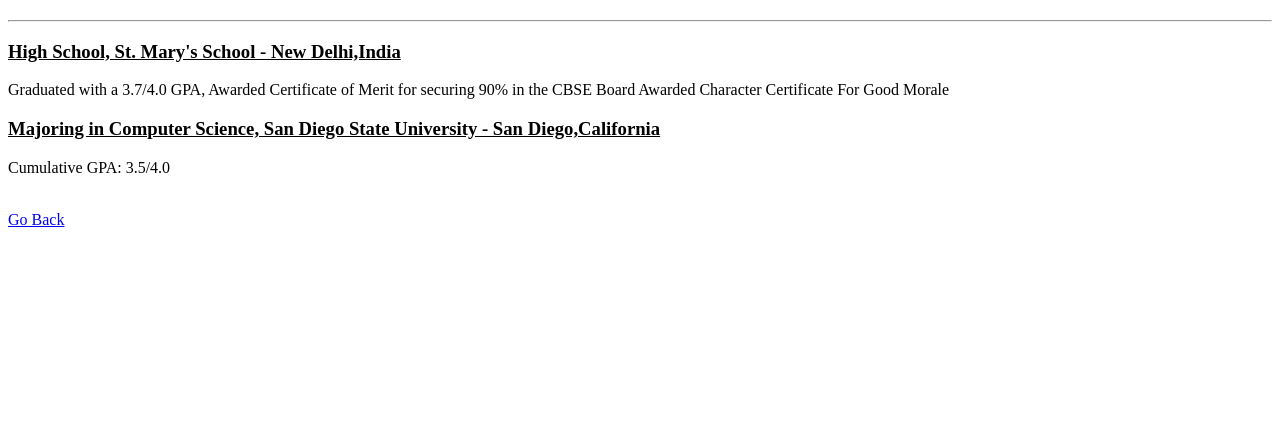
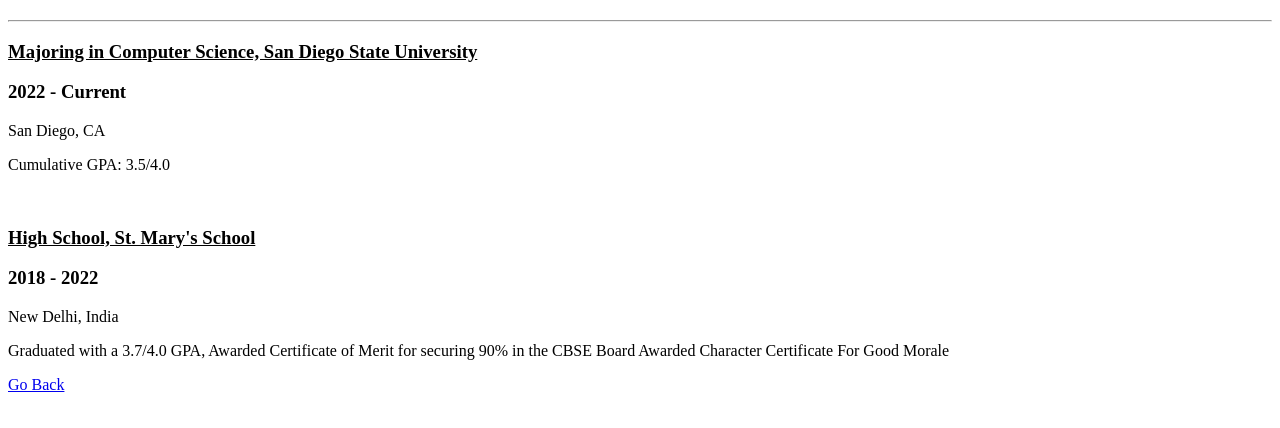
Before and after one commit to Adiiii03/My-Resume, a plain HTML site: page education.html in a window 1280 px wide. Shown: the part 60-488 px from the top of the page. Drawn offline with Linux system fonts and the light colour scheme.

Commit message:
Add files via upload

```diff
--- a/education.html
+++ b/education.html
@@ -9,13 +9,16 @@
     <h1><b>Education</b></h1>
     <hr />
 
-    <h3><u>High School, St. Mary's School - New Delhi,India</u></h3>
+    <h3><u>Majoring in Computer Science, San Diego State University</u><p>                                   2022 - Current</p></h3>
+    <p>                                                                                                      San Diego, CA</p>
+    <p>Cumulative GPA: 3.5/4.0</p>
+    <br />
+
+    <h3><u>High School, St. Mary's School</u><p>                                                             2018 - 2022</p></h3>
+    <p>                                                                                                      New Delhi, India</p>
     <p>Graduated with a 3.7/4.0 GPA, Awarded Certificate of Merit for securing 90% in the CBSE Board
         Awarded Character Certificate For Good Morale</p>
 
-    <h3><u>Majoring in Computer Science, San Diego State University - San Diego,California</u></h3>
-    <p>Cumulative GPA: 3.5/4.0</p>
-    <br />
 
     <a href="./index.html">Go Back</a>
 
```
Also changed, not shown: contact.html (+1 -1 lines).
